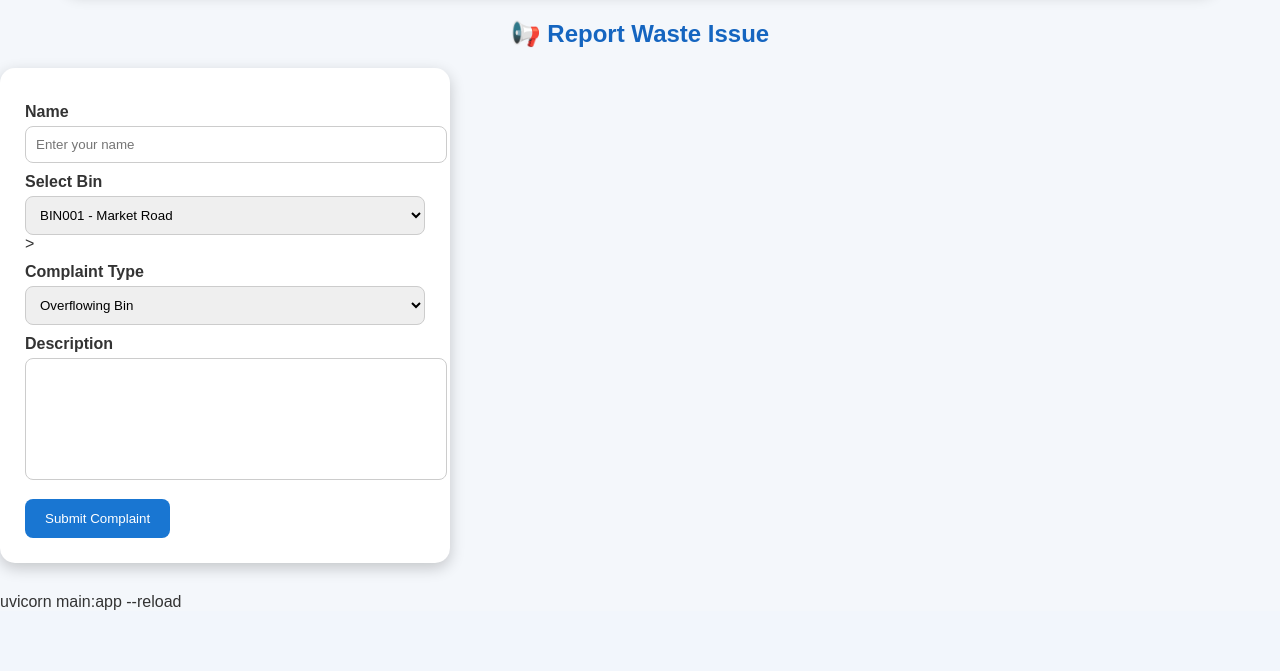
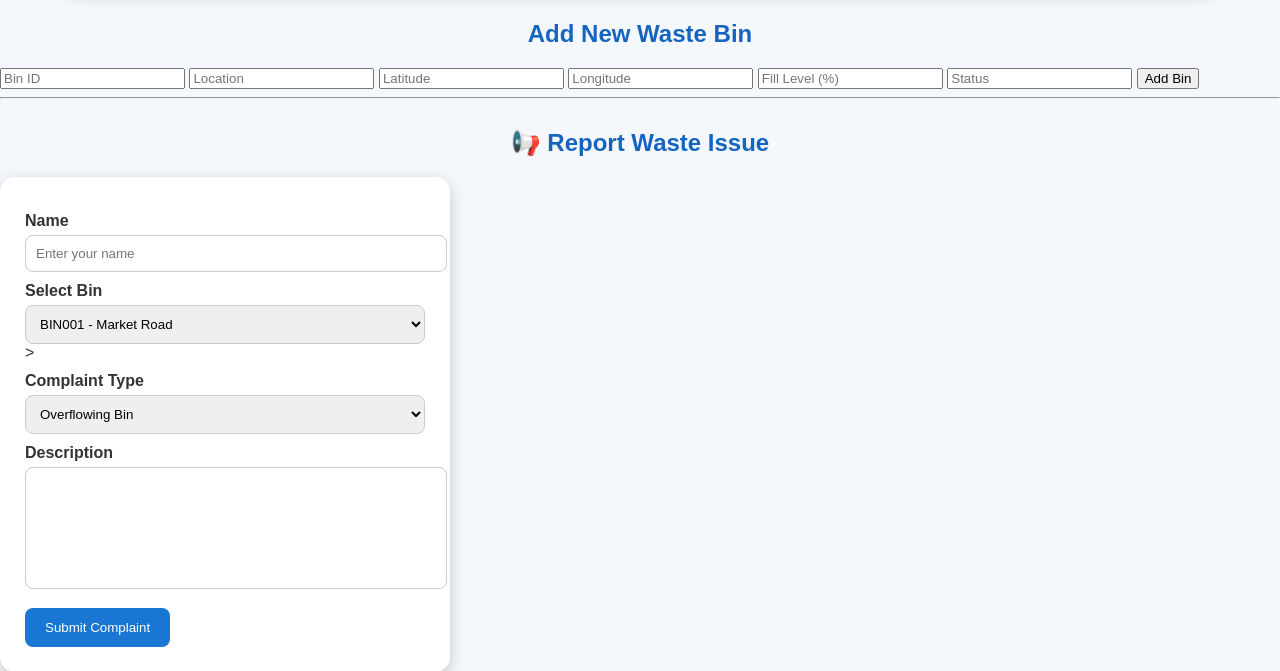
Before and after one commit to vinathireddy08-bit/AI-Enabled-Smart-City-Waste-Management-System, a FastAPI app: page /dashboard in a window 1280 px wide. Shown: the part 2239-2910 px from the top of the page. Before the commit the page ends 2849 px from the top, so only its background shows below. Run offline with FastAPI, Linux system fonts and the light colour scheme; data comes from the database, SQL or seed files in the repository; both versions use the stored data as it was after the commit; data that the repository does not hold is empty; parts of the project's set-up code (start-up, migrations or seed data) failed here and were passed over.

Commit message:
Fixed dashboard template error

```diff
--- a/main.py
+++ b/main.py
@@ -1,4 +1,4 @@
-from fastapi import FastAPI, Depends, Request
+from fastapi import FastAPI, Depends, Request,Form
 from fastapi.staticfiles import StaticFiles
 from fastapi.templating import Jinja2Templates
 
@@ -204,32 +204,20 @@ def api_bins(
 @app.get("/dashboard")
 def dashboard(
     request: Request,
-
     db: Session = Depends(get_db)
-
 ):
-
 
     bins = db.query(WasteBin).all()
 
-
     complaints = db.query(Complaint).all()
 
-
     return templates.TemplateResponse(
-
         "dashboard.html",
-
         {
-
-            "request":request,
-
-            "bins":bins,
-
-            "complaints":complaints
-
+            "request": request,
+            "bins": bins,
+            "complaints": complaints
         }
-
     )
 
 
@@ -492,3 +480,47 @@ def update_complaint(
 
 
     return complaint
+# ===============================
+# Add New Waste Bin
+# ===============================
+
+class WasteBinCreate(BaseModel):
+
+    bin_code: str
+    location: str
+    latitude: float
+    longitude: float
+    fill_level: int
+    status: str
+
+
+
+@app.post("/add-bin")
+def add_bin(
+    bin_code: str = Form(...),
+    location: str = Form(...),
+    latitude: float = Form(...),
+    longitude: float = Form(...),
+    fill_level: int = Form(...),
+    status: str = Form(...),
+    db: Session = Depends(get_db)
+):
+
+    new_bin = WasteBin(
+
+        bin_code=bin_code,
+        location=location,
+        latitude=latitude,
+        longitude=longitude,
+        fill_level=fill_level,
+        status=status
+
+    )
+
+    db.add(new_bin)
+    db.commit()
+    db.refresh(new_bin)
+
+    return {
+        "message": "Waste Bin Added Successfully"
+    }
--- a/templates/dashboard.html
+++ b/templates/dashboard.html
@@ -656,6 +656,61 @@ Collection Required 🚛
 
 
 <div id="map"></div>
+<!-- Add New Waste Bin -->
+
+<h2>Add New Waste Bin</h2>
+
+<form action="/add-bin" method="post">
+
+    <input
+    type="text"
+    name="bin_code"
+    placeholder="Bin ID"
+    required>
+
+
+    <input
+    type="text"
+    name="location"
+    placeholder="Location"
+    required>
+
+
+    <input
+    type="text"
+    name="latitude"
+    placeholder="Latitude"
+    required>
+
+
+    <input
+    type="text"
+    name="longitude"
+    placeholder="Longitude"
+    required>
+
+
+    <input
+    type="number"
+    name="fill_level"
+    placeholder="Fill Level (%)"
+    required>
+
+
+    <input
+    type="text"
+    name="status"
+    placeholder="Status"
+    required>
+
+
+    <button type="submit">
+        Add Bin
+    </button>
+
+</form>
+
+<hr>
 <!-- ===============================
      Customer Complaint Form
      =============================== -->
```
Also changed, not shown: waste_management.db.
